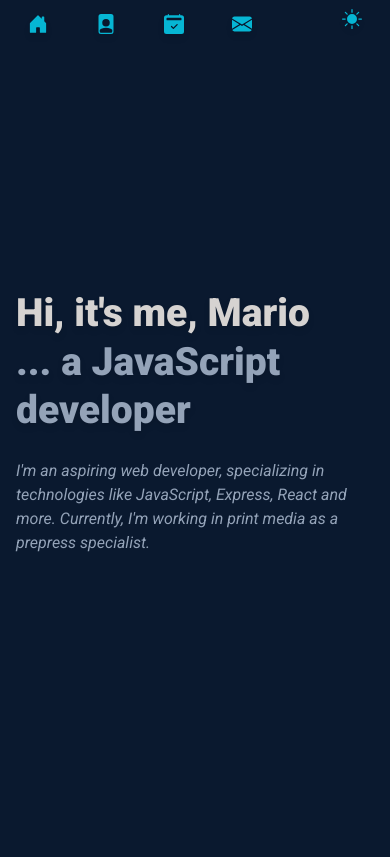
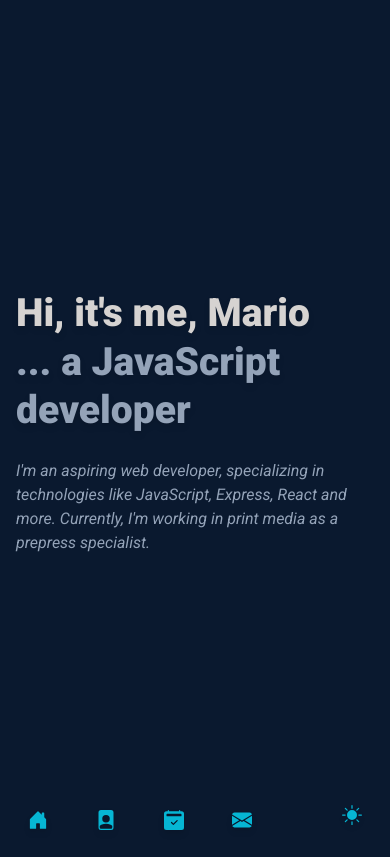
Before and after one commit to mariovyord/portfolio-v2, a website: page docs/index.html in a window 390 px wide. Shown: the top 857 px of the page. Drawn offline with nearby package versions, Linux system fonts and the light colour scheme.

Commit message:
Menu moved to bottom on mobile

```diff
--- a/docs/index.html
+++ b/docs/index.html
@@ -26,7 +26,7 @@
 
 <body class="dark:bg-primary-dark bg-slate-300 text-primary-dark dark:text-stone-300">
 	<!--Navigation-->
-	<header class="z-50 fixed flex justify-end items-center w-full md:w-auto md:right-0 h-12 md:h-screen
+	<header class="z-50 fixed flex justify-end items-center w-full bottom-0 md:w-auto md:right-0 h-12 md:h-screen
 		dark:bg-primary-dark bg-slate-300 text-primary-dark dark:text-stone-300">
 		<nav id="navbar" class="h-fit p-4 w-full">
 			<ul class="dark:text-cyan-500 flex justify-between md:block">
```
Also changed, not shown: docs/styles.css.
